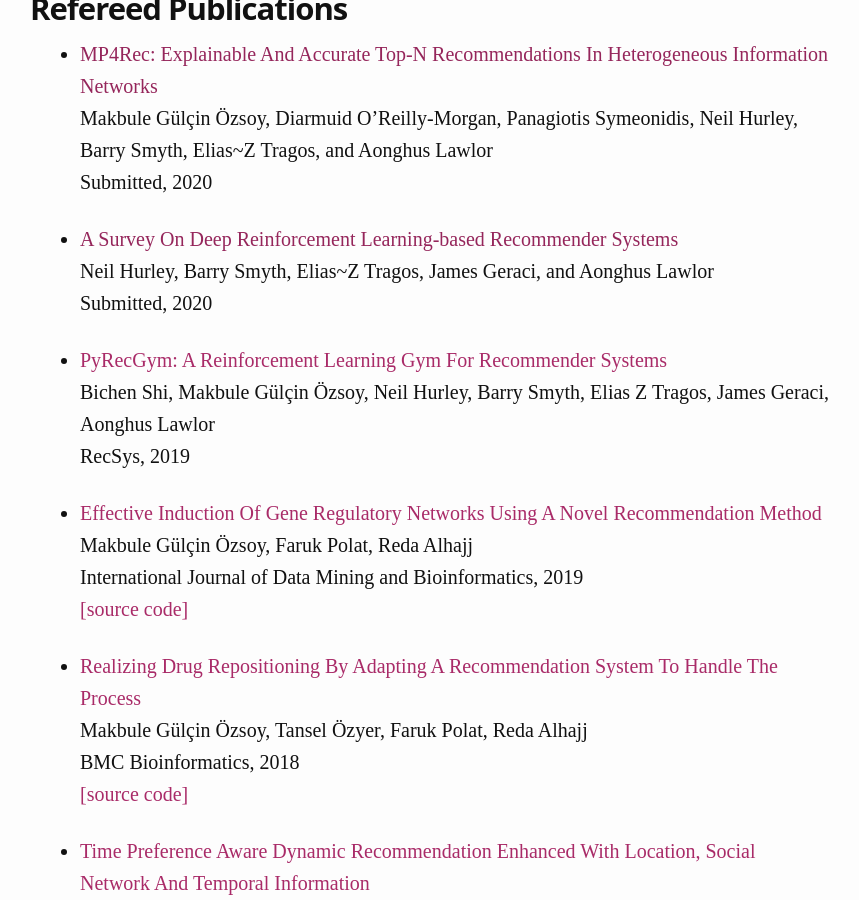
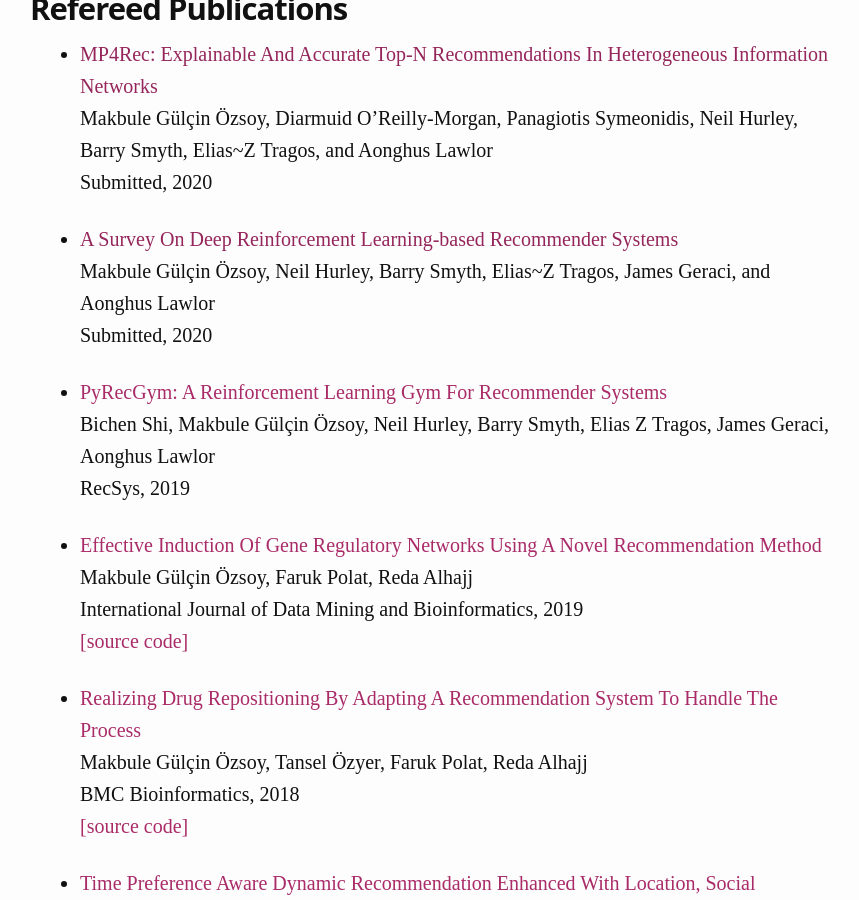
Before and after one commit to mgulcin/mgulcin.github.io, a Jekyll site: the page built from research.md, in a window 1280 px wide and 900 px high, scrolled down 502 px. Shown: the whole window, without its empty margins (210-1069 px from the left). Built offline with Jekyll 4.4.1, drawn with Linux system fonts in a browser that asks for light colours.

Commit message:
Update research.md

```diff
--- a/research.md
+++ b/research.md
@@ -25,7 +25,7 @@ permalink: /research/
 	Submitted, 2020<br/>
 
 * [A Survey On Deep Reinforcement Learning-based Recommender Systems]() <br/>
-	Neil Hurley, Barry Smyth, Elias~Z Tragos, James Geraci, and Aonghus Lawlor<br/>
+	Makbule Gülçin Özsoy, Neil Hurley, Barry Smyth, Elias~Z Tragos, James Geraci, and Aonghus Lawlor<br/>
 	Submitted, 2020<br/>
 
 * [PyRecGym: A Reinforcement Learning Gym For Recommender Systems](https://dl.acm.org/doi/abs/10.1145/3298689.3346981) <br/>
```
